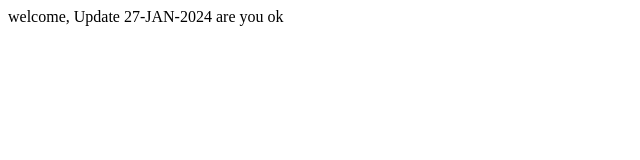
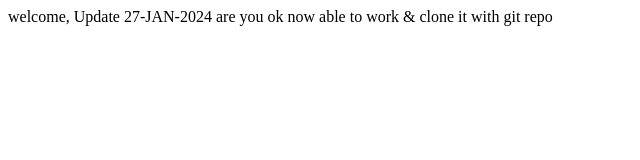
Before and after one commit to 5GaneshPawar/5GaneshHTMLFIles, a plain HTML site: page index.html in a window 1280 px wide. Shown: the whole page, without its empty margins (0-640 px from the left). Drawn offline with Linux system fonts and the light colour scheme.

Commit message:
Nice 6-FEB-2024 Update

```diff
--- a/index.html
+++ b/index.html
@@ -7,5 +7,6 @@
 </head>
 <body>
 welcome, Update 27-JAN-2024 are you ok
+now able to work & clone it with git repo
 </body>
 </html>
```
